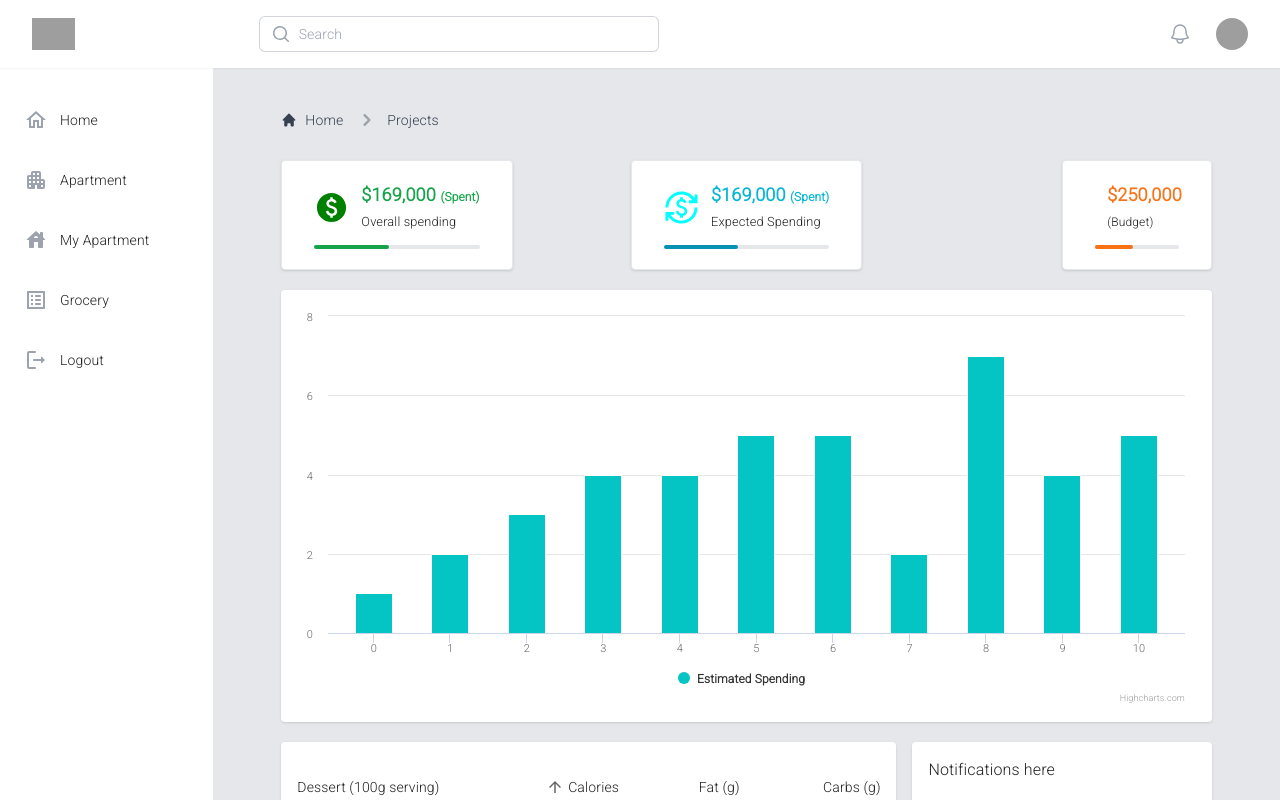
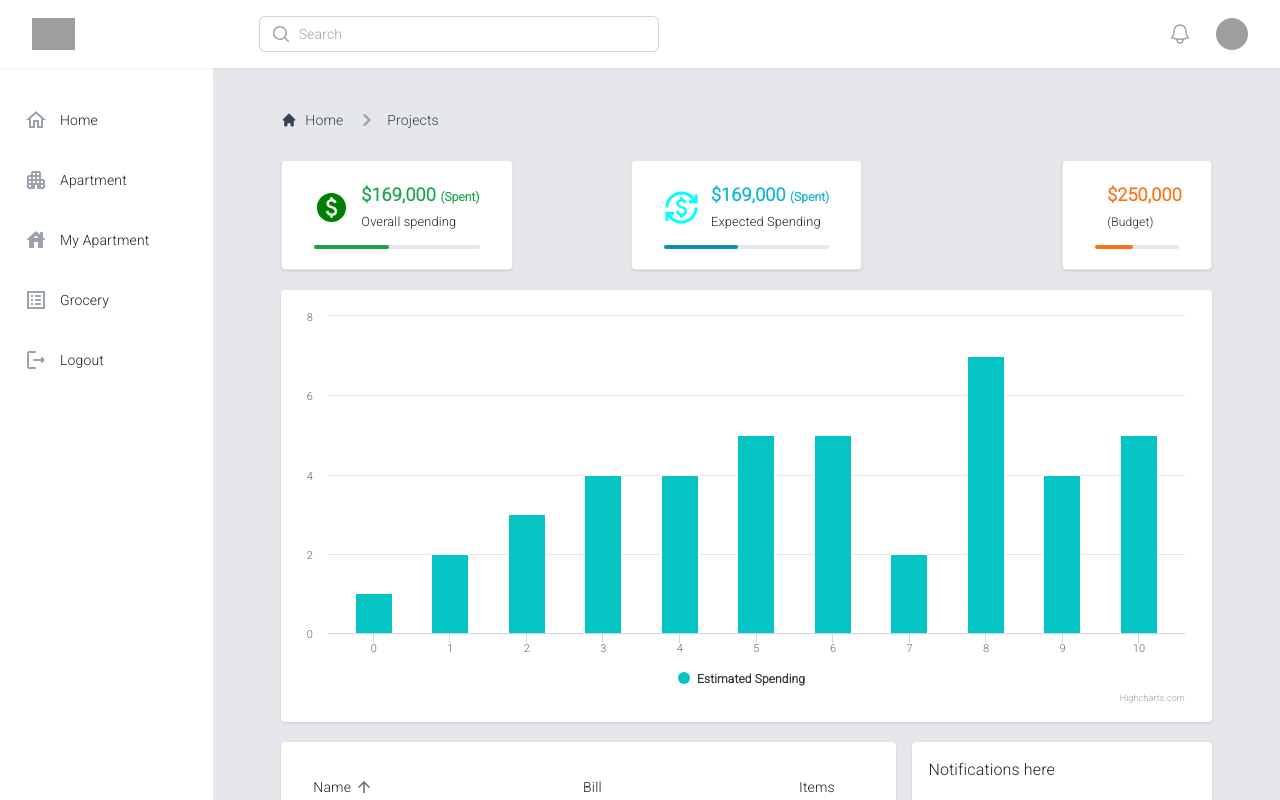
Before and after one commit to farhan-34/appartment-manager, a React (Create React App) app in the folder Apartment-Manager/: page / in a window 1280 px wide. Built offline with nearby package versions, Linux system fonts and the light colour scheme; sample sign-in values are in the browser's storage; grey boxes are pictures that could not be loaded.

Commit message:
Made generic table.

```diff
--- a/Apartment-Manager/src/components/Table.jsx
+++ b/Apartment-Manager/src/components/Table.jsx
@@ -1,6 +1,5 @@
 import * as React from 'react';
 import PropTypes from 'prop-types';
-import { alpha } from '@mui/material/styles';
 import Box from '@mui/material/Box';
 import Table from '@mui/material/Table';
 import TableBody from '@mui/material/TableBody';
@@ -9,35 +8,8 @@ import TableContainer from '@mui/material/TableContainer';
 import TableHead from '@mui/material/TableHead';
 import TableRow from '@mui/material/TableRow';
 import TableSortLabel from '@mui/material/TableSortLabel';
-import Toolbar from '@mui/material/Toolbar';
-import Typography from '@mui/material/Typography';
 import { visuallyHidden } from '@mui/utils';
 
-function createData(name, calories, fat, carbs, protein) {
-    return {
-        name,
-        calories,
-        fat,
-        carbs,
-        protein,
-    };
-}
-
-const rows = [
-    createData('Cupcake', 305, 3.7, 67, 4.3),
-    createData('Donut', 452, 25.0, 51, 4.9),
-    createData('Eclair', 262, 16.0, 24, 6.0),
-    createData('Frozen yoghurt', 159, 6.0, 24, 4.0),
-    createData('Gingerbread', 356, 16.0, 49, 3.9),
-    createData('Honeycomb', 408, 3.2, 87, 6.5),
-    createData('Ice cream sandwich', 237, 9.0, 37, 4.3),
-    createData('Jelly Bean', 375, 0.0, 94, 0.0),
-    createData('KitKat', 518, 26.0, 65, 7.0),
-    createData('Lollipop', 392, 0.2, 98, 0.0),
-    createData('Marshmallow', 318, 0, 81, 2.0),
-    createData('Nougat', 360, 19.0, 9, 37.0),
-    createData('Oreo', 437, 18.0, 63, 4.0),
-];
 
 function descendingComparator(a, b, orderBy) {
     if (b[orderBy] < a[orderBy]) {
@@ -60,6 +32,7 @@ function getComparator(order, orderBy) {
 // only support modern browsers you can replace stableSort(exampleArray, exampleComparator)
 // with exampleArray.slice().sort(exampleComparator)
 function stableSort(array, comparator) {
+    console.log(comparator);
     const stabilizedThis = array.map((el, index) => [el, index]);
     stabilizedThis.sort((a, b) => {
         const order = comparator(a[0], b[0]);
@@ -71,45 +44,14 @@ function stableSort(array, comparator) {
     return stabilizedThis.map((el) => el[0]);
 }
 
-const headCells = [
-    {
-        id: 'name',
-        numeric: false,
-        disablePadding: true,
-        label: 'Dessert (100g serving)',
-    },
-    {
-        id: 'calories',
-        numeric: true,
-        disablePadding: false,
-        label: 'Calories',
-    },
-    {
-        id: 'fat',
-        numeric: true,
-        disablePadding: false,
-        label: 'Fat (g)',
-    },
-    {
-        id: 'carbs',
-        numeric: true,
-        disablePadding: false,
-        label: 'Carbs (g)',
-    },
-    {
-        id: 'protein',
-        numeric: true,
-        disablePadding: false,
-        label: 'Protein (g)',
-    },
-];
+
 
 const DEFAULT_ORDER = 'asc';
-const DEFAULT_ORDER_BY = 'calories';
+const DEFAULT_ORDER_BY = 'Name';
 const DEFAULT_ROWS_PER_PAGE = 5;
 
 function EnhancedTableHead(props) {
-    const { order, orderBy, onRequestSort } =
+    const { order, orderBy, onRequestSort, columnHeaders } =
         props;
     const createSortHandler = (newOrderBy) => (event) => {
         onRequestSort(event, newOrderBy);
@@ -118,20 +60,20 @@ function EnhancedTableHead(props) {
     return (
         <TableHead>
             <TableRow>
-                {headCells.map((headCell) => (
+                {columnHeaders.map((header) => (
                     <TableCell
-                        key={headCell.id}
-                        align={headCell.numeric ? 'right' : 'left'}
-                        padding={headCell.disablePadding ? 'none' : 'normal'}
-                        sortDirection={orderBy === headCell.id ? order : false}
+                        key={header}
+                        align={'left'}
+                        padding={'normal'}
+                        sortDirection={orderBy === header ? order : false}
                     >
                         <TableSortLabel
-                            active={orderBy === headCell.id}
-                            direction={orderBy === headCell.id ? order : 'asc'}
-                            onClick={createSortHandler(headCell.id)}
+                            active={orderBy === header}
+                            direction={orderBy === header ? order : 'asc'}
+                            onClick={createSortHandler(header)}
                         >
-                            {headCell.label}
-                            {orderBy === headCell.id ? (
+                            {header}
+                            {orderBy === header ? (
                                 <Box component="span" sx={visuallyHidden}>
                                     {order === 'desc' ? 'sorted descending' : 'sorted ascending'}
                                 </Box>
@@ -148,47 +90,18 @@ EnhancedTableHead.propTypes = {
     onRequestSort: PropTypes.func.isRequired,
     order: PropTypes.oneOf(['asc', 'desc']).isRequired,
     orderBy: PropTypes.string.isRequired,
+    columnHeaders: PropTypes.array.isRequired
 };
 
-function EnhancedTableToolbar(props) {
-    const { numSelected } = props;
 
-    return (
-        <Toolbar
-            sx={{
-                pl: { sm: 2 },
-                pr: { xs: 1, sm: 1 },
-                ...(numSelected > 0 && {
-                    bgcolor: (theme) =>
-                        alpha(theme.palette.primary.main, theme.palette.action.activatedOpacity),
-                }),
-            }}
-        >
-
-            <Typography
-                sx={{ flex: '1 1 100%' }}
-                variant="h6"
-                id="tableTitle"
-                component="div"
-            >
-                Grocery
-            </Typography>
-        </Toolbar>
-    );
-}
-
-EnhancedTableToolbar.propTypes = {
-    numSelected: PropTypes.number.isRequired,
-};
-
-export default function EnhancedTable() {
+export default function EnhancedTable({ model }) {
     const [order, setOrder] = React.useState(DEFAULT_ORDER);
     const [orderBy, setOrderBy] = React.useState(DEFAULT_ORDER_BY);
     const [visibleRows, setVisibleRows] = React.useState(null);
 
     React.useEffect(() => {
         let rowsOnMount = stableSort(
-            rows,
+            model,
             getComparator(DEFAULT_ORDER, DEFAULT_ORDER_BY),
         );
 
@@ -196,9 +109,8 @@ export default function EnhancedTable() {
             0 * DEFAULT_ROWS_PER_PAGE,
             0 * DEFAULT_ROWS_PER_PAGE + DEFAULT_ROWS_PER_PAGE,
         );
-
         setVisibleRows(rowsOnMount);
-    }, []);
+    }, [model]);
 
     const handleRequestSort = React.useCallback(
         (event, newOrderBy) => {
@@ -207,10 +119,10 @@ export default function EnhancedTable() {
             setOrder(toggledOrder);
             setOrderBy(newOrderBy);
 
-            const sortedRows = stableSort(rows, getComparator(toggledOrder, newOrderBy));
+            const sortedRows = stableSort(model, getComparator(toggledOrder, newOrderBy));
             setVisibleRows(sortedRows);
         },
-        [order, orderBy],
+        [order, orderBy, model],
     );
 
 
@@ -224,37 +136,29 @@ export default function EnhancedTable() {
                     order={order}
                     orderBy={orderBy}
                     onRequestSort={handleRequestSort}
-                    rowCount={rows.length}
+                    rowCount={model.length}
+                    columnHeaders={Object.keys(model[0])}
                 />
                 <TableBody>
-                    {visibleRows
-                        ? visibleRows.map((row, index) => {
-                            const labelId = `enhanced-table-checkbox-${index}`;
-
+                    {
+                        visibleRows?.map((row) => {
                             return (
                                 <TableRow
                                     hover
                                     role="checkbox"
                                     tabIndex={-1}
                                     key={row.name}
-                                    sx={{ cursor: 'pointer' }}
-                                >
-                                    <TableCell
-                                        component="th"
-                                        id={labelId}
-                                        scope="row"
-                                        padding="none"
-                                    >
-                                        {row.name}
-                                    </TableCell>
-                                    <TableCell align="right">{row.calories}</TableCell>
-                                    <TableCell align="right">{row.fat}</TableCell>
-                                    <TableCell align="right">{row.carbs}</TableCell>
-                                    <TableCell align="right">{row.protein}</TableCell>
+                                    sx={{ cursor: 'pointer' }}>
+                                    {Object.keys(row).map(column => {
+                                        return (
+                                            <TableCell align="left">{row[column]}</TableCell>
+                                        )
+                                    })
+                                    }
                                 </TableRow>
-                            );
+                            )
                         })
-                        : null}
+                    }
                     <TableRow>
                         <TableCell colSpan={6} />
                     </TableRow>
@@ -263,3 +167,7 @@ export default function EnhancedTable() {
         </TableContainer>
     );
 }
+
+EnhancedTable.propTypes = {
+    model: PropTypes.array.isRequired
+}
--- a/Apartment-Manager/src/pages/home/Home.jsx
+++ b/Apartment-Manager/src/pages/home/Home.jsx
@@ -32,6 +32,38 @@ const Home = () => {
       data: [1, 2, 3, 4, 4, 5, 5, 2, 7, 4, 5]
     }]
   }
+  const data = [
+    {
+      Name: 'Name',
+      Bill: 1201,
+      Items: 'A & B'
+    },
+    {
+      Name: 'Hello',
+      Bill: 1202,
+      Items: 'A & B'
+    },
+    {
+      Name: 'There',
+      Bill: 1200,
+      Items: 'A & B'
+    },
+    {
+      Name: 'How',
+      Bill: 1200,
+      Items: 'A & B'
+    },
+    {
+      Name: 'Are',
+      Bill: 1200,
+      Items: 'A & B'
+    },
+    {
+      Name: 'You',
+      Bill: 1200,
+      Items: 'A & B'
+    },
+  ];
   return (
     <HOC>
       <div>
@@ -89,7 +121,7 @@ const Home = () => {
 
         <div className='grid grid-cols-12 gap-4'>
           <div className='col-span-8 bg-white rounded shadow p-4'>
-            <EnhancedTable />
+            <EnhancedTable model={data} />
           </div>
 
           <div className='col-span-4 bg-white rounded shadow p-4'>
```
